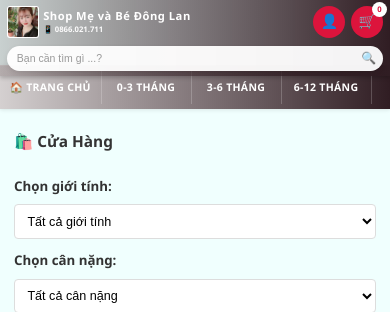
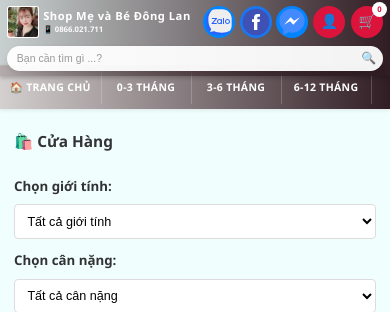
Before and after one commit to khongtai65/web-bayby-shop, a PHP site: page /cua-hang.php in a window 390 px wide. Shown: the top 312 px of the page. Run offline with PHP 8.4, Linux system fonts and the light colour scheme.

Commit message:
Show social buttons (Zalo, Facebook, Messenger) on mobile header right side

```diff
--- a/css-kieu-dang/mobile.css
+++ b/css-kieu-dang/mobile.css
@@ -116,7 +116,39 @@ body {
 }
 
 .social-links {
-    display: none;
+    display: flex;
+    gap: 0.3rem;
+    align-items: center;
+}
+
+.social-btn {
+    width: 28px;
+    height: 28px;
+    border-radius: 50%;
+    display: flex;
+    align-items: center;
+    justify-content: center;
+    color: white;
+    text-decoration: none;
+    transition: all 0.3s;
+    flex-shrink: 0;
+    font-size: 0.9rem;
+}
+
+.social-btn.zalo {
+    background-color: #0084FF;
+}
+
+.social-btn.facebook {
+    background-color: #1877F2;
+}
+
+.social-btn.messenger {
+    background-color: #00B2FF;
+}
+
+.social-btn:active {
+    transform: scale(0.95);
 }
 
 .header-icon-btn {
```
